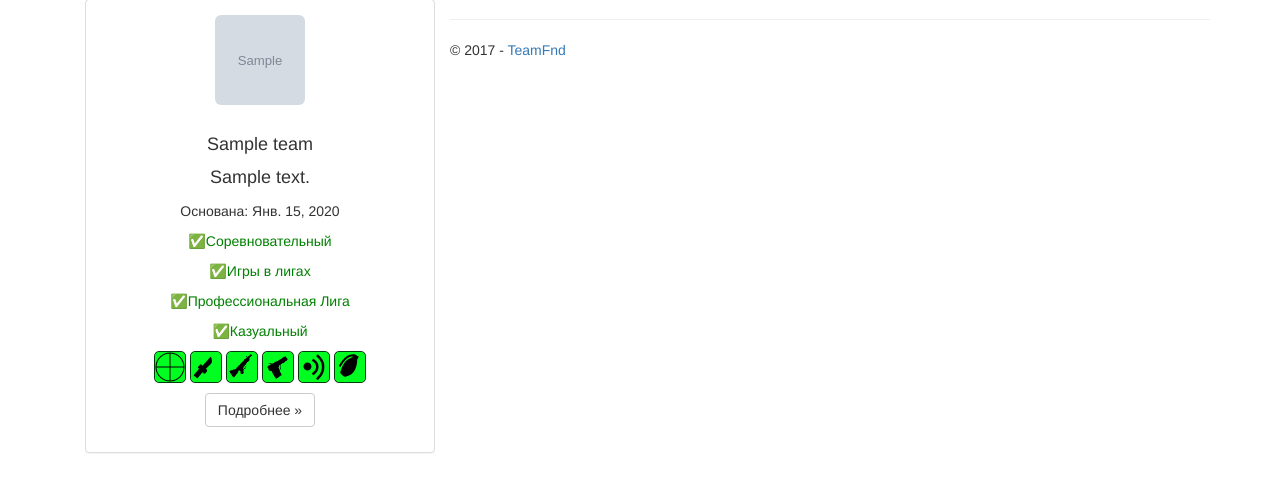
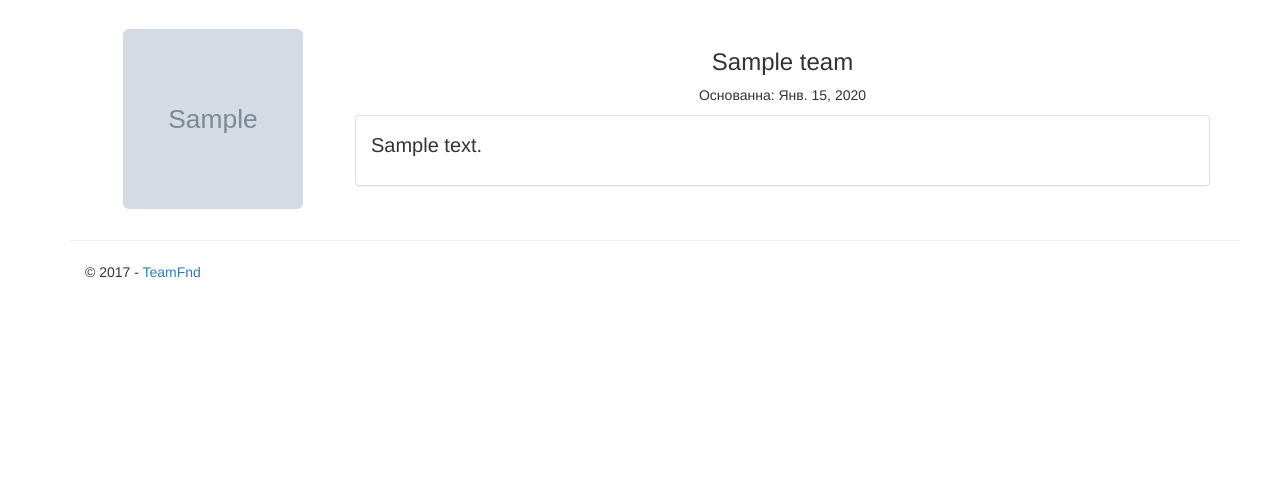
Before and after one commit to viad00/TeamFind, a Django app: page /viewteam?id=1 in a window 1280 px wide. Shown: the part 51-543 px from the top of the page. Run offline with Django 3.2, Linux system fonts and the light colour scheme; tables that the repository leaves empty hold one stand-in row (values such as "Sample post"); grey boxes marked "Sample" are stand-in pictures; some libraries are stand-ins or nearby versions.

Commit message:
Работа над viewteam страницей

```diff
--- a/TeamFind/TeamFind/settings.py
+++ b/TeamFind/TeamFind/settings.py
@@ -191,13 +191,16 @@ ADMINS = [
 ]
 SESSION_ENGINE = "django.contrib.sessions.backends.cache"
 CACHES = {
-    "default": {
+    "production": {
         "BACKEND": "django_redis.cache.RedisCache",
         "LOCATION": "redis://127.0.0.1:6379/0",
         "OPTIONS": {
             "CLIENT_CLASS": "django_redis.client.DefaultClient"
         },
         "KEY_PREFIX": "teamfind"
+    },
+    "default": {
+        "BACKEND": "django.core.cache.backends.dummy.DummyCache",
     }
 }
 CACHE_TTL = 5
--- a/TeamFind/app/models.py
+++ b/TeamFind/app/models.py
@@ -15,7 +15,7 @@ class Team(models.Model):
     registered = models.DateTimeField(default=django.utils.timezone.now)
     founded = models.DateField(default=django.utils.timezone.now)
     description = models.TextField(max_length=500, default='Капитан команды ещё не дал описание. Сообщите об этом ему')
-    team_url = models.BigIntegerField(default=0)
+    team_url = models.URLField(default=None)
     image = models.URLField(default=None)
     min_rank = models.CharField(max_length=2, choices=settings.RANKS, default='UN')
     max_rank = models.CharField(max_length=2, choices=settings.RANKS, default='GE')
--- a/TeamFind/app/templates/app/layout.html
+++ b/TeamFind/app/templates/app/layout.html
@@ -47,9 +47,9 @@
 
     <div class="container body-content">
 {% block content %}{% endblock %}
-        <hr/>
+        <hr class="col-md-12"/>
         <footer>
-            <p>&copy; {% now "Y" %} - <a href="mailto:viad.2000@yandex.ru">TeamFnd</a> </p>
+            <p class="col-md-12">&copy; {% now "Y" %} - <a href="mailto:teamfnd@teamfnd.ru">TeamFnd</a> </p>
         </footer>
     </div>
 {% block scripts %}
--- a/TeamFind/app/templates/app/viewteam.html
+++ b/TeamFind/app/templates/app/viewteam.html
@@ -1,37 +1,17 @@
 {% extends "app/layout.html" %}
 
 {% block content %}
-                <div class="col-md-4">
-                <div class="panel panel-default panel-body" align="center">
-                    <img class="img-rounded" alt="{{ team.name }} image" src="{{ team.image }}" width="90" height="90">
-                    <p>&#0160;</p>
-                    <h4>{{ team.name }}</h4>
-                    <p id="body-{{ team.id }}" style="font-size: 18px;">
-                        {{ team.description }}
-                    </p>
-                    <button class="btn btn-default" id="hide-{{ team.id }}" style="display: none;" onclick="hideDesc('{{ team.id }}')">Скрыть описание</button>
-                    <p> </p>
-                    <p>Основана: {{ team.founded }}</p>
-                    {% for foo in ranks %}
-                        {% if team.min_rank == foo.0 %}
-                            <p>От: {{ foo.1 }}</p>
-                        {% elif team.max_rank == foo.0 %}
-                            <p>До: {{ foo.1 }}</p>
-                        {% endif %}
-                    {% endfor %}
-                    <p>{% if team.is_mm %}<div style="color: green">&#9989;{% else %}<div style="color: darkred">&#10006;{% endif %}{{ is_mm }}</div></p>
-                    <p>{% if team.is_pu %}<div style="color: green">&#9989;{% else %}<div style="color: darkred">&#10006;{% endif %}{{ is_pu }}</div></p>
-                    <p>{% if team.is_le %}<div style="color: green">&#9989;{% else %}<div style="color: darkred">&#10006;{% endif %}{{ is_le }}</div></p>
-                    <p>{% if team.is_ca %}<div style="color: green">&#9989;{% else %}<div style="color: darkred">&#10006;{% endif %}{{ is_ca }}</div></p>
-                    <p>
-                        {% if team.need_awp %}<img title="авапер" alt="need awp" src="/static/app/content/awp.png" width="32" height="32" />{%endif%}
-                        {% if team.need_luk %}<img title="люрк" alt="need lurker" src="/static/app/content/luk.png" width="32" height="32" />{%endif%}
-                        {% if team.need_rif %}<img title="рифлер" alt="need rifler" src="/static/app/content/rif.png" width="32" height="32" />{%endif%}
-                        {% if team.need_sup %}<img title="саппорт" alt="need support" src="/static/app/content/sup.png" width="32" height="32" />{%endif%}
-                        {% if team.need_igl %}<img title="капитан" alt="need igl" src="/static/app/content/igl.png" width="32" height="32" />{%endif%}
-                        {% if team.need_frg %}<img title="фрагер" alt="need fragger" src="/static/app/content/frg.png" width="32" height="32" />{%endif%}
-                    </p>
-                    <p><a class="btn btn-default" href="https://steamcommunity.com/gid/{{ team.team_url }}">Подробнее &raquo;</a></p>
-                </div></div>
-
+    <div style="padding-top: 30px">
+        <div class="col-md-3" align="center">
+            <img class="img-rounded" alt="{{ team.name }} image" src="{{ team.image }}" width="180" height="180">
+        </div>
+        <div class="col-md-9" align="center">
+            <h3>{{ team.name }}</h3>
+            <p>Основанна: {{ team.founded }}</p>
+        </div>
+        <div class="col-md-9 panel panel-default panel-body">
+            <p style="font-size: 20px">{{ team.description }}</p>
+        </div>
+    </div>
+    <p class="col-md-12"> </p>
 {% endblock %}
--- a/TeamFind/app/views.py
+++ b/TeamFind/app/views.py
@@ -218,7 +218,7 @@ def updateinfo(request):
     return redirect('/')
 
 
-#Форма для добавления игрока
+#Форма для добавления команды
 def addteam(request):
     # if this is a POST request we need to process the form data
     if request.method == 'POST':
@@ -242,6 +242,7 @@ def addteam(request):
             url = urlparse(form.cleaned_data['team_url'])
             bad = True
             steamid = 0
+            imgurl = None
             if url.netloc == 'steamcommunity.com' and url.path[:8] == '/groups/' and url.path.rfind('/') == 7:
                 try:
                     che = 'https://steamcommunity.com' + url.path + '/memberslistxml/?xml=1'
@@ -277,7 +278,7 @@ def addteam(request):
                     owner=request.user,
                     founded=form.cleaned_data['founded'],
                     description=form.cleaned_data['description'],
-                    team_url=steamid,
+                    team_url='https://steamcommunity.com/gid/' + str(steamid),
                     image=imgurl,
                     min_rank=form.cleaned_data['min_rank'],
                     max_rank=form.cleaned_data['max_rank'],
```
Also changed, not shown: TeamFind/app/templates/app/teamsnum.html (+1 -6 lines).
